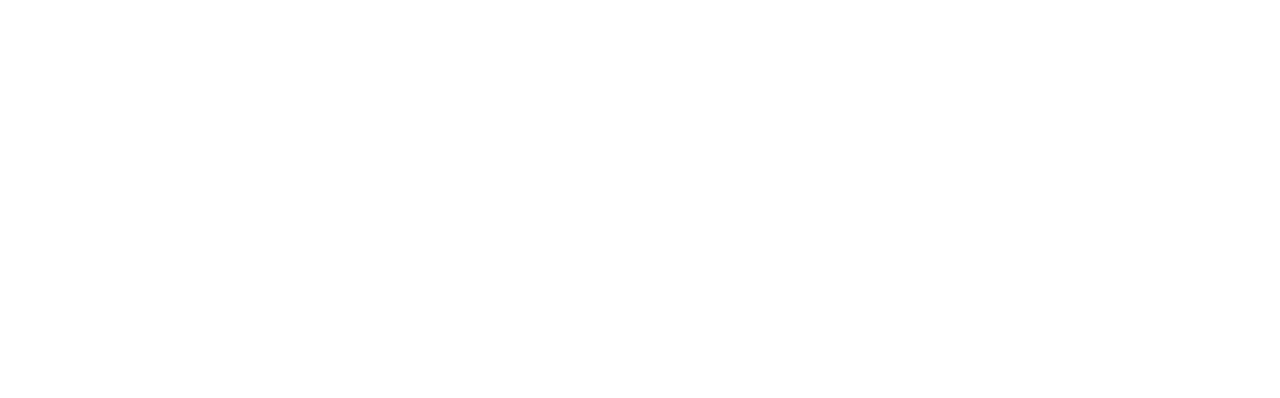
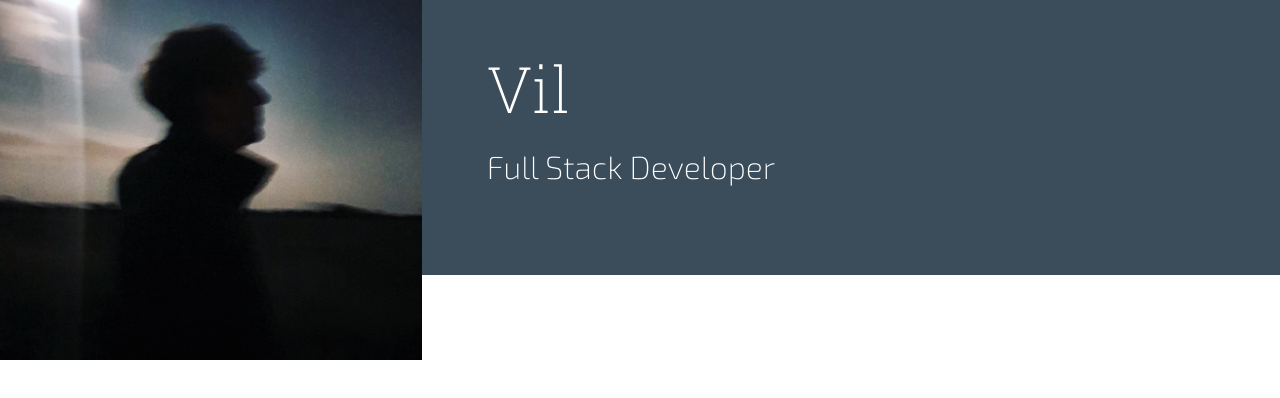
Before and after one commit to vkleer/ci-resume, a plain HTML site: page index.html in a window 1280 px wide. Drawn offline with nearby package versions, Linux system fonts and the light colour scheme.

Commit message:
Add logo image, name and title to index file. Add style for these elements

```diff
--- a/assets/css/style.css
+++ b/assets/css/style.css
@@ -0,0 +1,44 @@
+@import url('https://fonts.googleapis.com/css2?family=Exo+2:wght@100;200;400;700&family=Roboto+Slab:wght@100;200;400;700&display=swap');
+
+/* Colours */
+.bg-color-name-title {
+    background-color: #3b4d5b;
+}
+
+/* Heading */
+
+header {
+    margin: 0;
+}
+
+.heading {
+    margin-left: 50px;
+}
+
+.logo {
+    background: url('../images/pf-pic.jpg');
+    background-position: center;
+    background-repeat: no-repeat;
+    background-size: cover;
+    min-height: 360px;
+    transition: all .5s ease-in-out;
+    -webkit-transition: all .5s ease-in-out;
+    -moz-transition: all .5s ease-in-out;
+}
+
+.name {
+    font-family: 'Roboto Slab', sans-serif;
+    font-weight: 200;
+    font-size: 4rem;
+    margin-top: 50px;
+    color: #fff;
+}
+
+.title {
+    font-family: 'Exo 2', sans-serif;
+    font-weight: 200;
+    font-size: 2rem;
+    margin-top: 20px;
+    margin-bottom: 90px;
+    color: #fff;
+}
--- a/index.html
+++ b/index.html
@@ -11,7 +11,19 @@
 </head>
 <body>
     <header>
+        <div class="row">
+            <a href="index.html" class="col-md-4 logo">
 
+            </a>
+            <div class="col-md-8">
+                <div class="row bg-color-name-title">
+                    <div class="col heading">
+                        <h1 class="name">Vil</h1>
+                        <h2 class="title">Full Stack Developer</h2>
+                    </div>
+                </div>
+            </div>
+        </div>
     </header>
     <section>
 
```
Also changed, not shown: assets/images/pf-pic.jpg (added).
